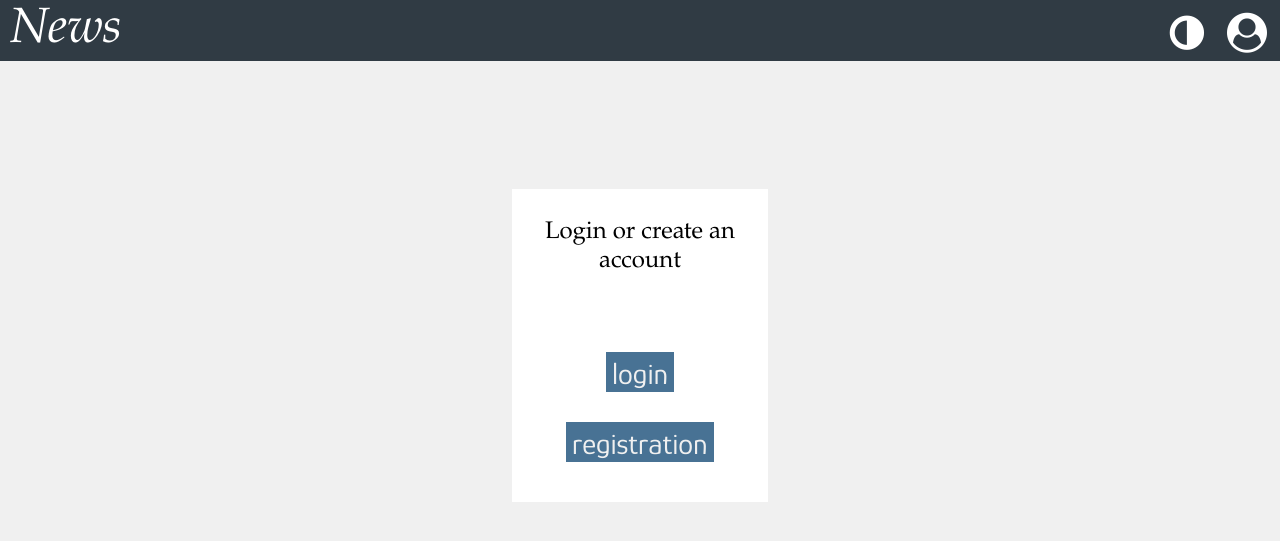
After one commit to Infinity2326/news_parser, a Flask app: page /login-menu in a window 1280 px wide. The commit adds this page. Shown: the top 541 px of the page. Run offline with Flask 2, Linux system fonts and the light colour scheme.

Commit message:
restructuring code, added login and registration pages

```diff
--- a/application.py
+++ b/application.py
@@ -1,8 +1,9 @@
 import datetime
 from flask import Flask, render_template, request, url_for
 from gtts import gTTS
-from main import create_posts
+from posts import create_posts
 from database import connection
+from flask_login import LoginManager
 
 
 app = Flask(__name__)
@@ -150,5 +151,50 @@ def rating_score():
         return render_template('index.html', posts=posts, rating=newRating, theme=theme)
 
 
-if __name__ == "__main__":
-    app.run(debug=True, use_reloader=False)
+@app.route('/login-menu', methods=['POST', 'GET'])
+def loginMenu():
+    if request.method == 'POST':
+        if "change-theme" in request.form:
+            changeTheme()
+            return render_template('login-menu.html', theme=theme)
+
+    if request.method == 'GET':
+        return render_template('login-menu.html', theme=theme)
+
+
+@app.route('/login', methods=['POST', 'GET'])
+def login():
+    if request.method == 'POST':
+        if "change-theme" in request.form:
+            changeTheme()
+            return render_template('login.html', theme=theme)
+
+    if request.method == 'GET':
+        return render_template('login.html', theme=theme)
+
+
+@app.route('/registration', methods=['POST', 'GET'])
+def registration():
+    if request.method == 'POST':
+        if "change-theme" in request.form:
+            changeTheme()
+            return render_template('registration.html', theme=theme)
+
+        elif "registration-login" or "registration-password" in request.form:
+            cursor = connection.cursor()
+            newLogin = request.form['registration-login']
+            newPassword = request.form['registration-password']
+            cursor.execute("SELECT * FROM users;")
+            users = cursor.fetchall()
+            print(users)
+            if not newLogin:
+                return "username already taken"
+
+            else:
+                cursor.execute("INSERT INTO users VALUES (?, ?)", (newLogin, newPassword))
+                connection.commit()
+                cursor.close()
+                return f"You registered as {newLogin} password is {newPassword}"
+
+    if request.method == 'GET':
+        return render_template('registration.html', theme=theme)
--- a/main.py
+++ b/main.py
@@ -1,33 +1,5 @@
-import requests
-from bs4 import BeautifulSoup
-from database import *
+from application import app
 
 
-def create_posts():
-    titles_list = []
-    stories_list = []
-    for title in titles:
-        titles_list.append(title.text.replace('"', '\"').replace("'", "\'"))
-
-    for story in stories:
-        stories_list.append(story.text.replace('"', '\"').replace("'", "\'"))
-
-    cursor.execute("SELECT * FROM posts;")
-
-    for i in range(len(titles_list)):
-        title = titles_list[i]
-        sql_request = f'SELECT * FROM posts WHERE title="{title}";'
-        sql_request = cursor.execute(sql_request).fetchone()
-        if not sql_request:
-            cursor.execute("INSERT INTO posts VALUES (?, ?, ?)", (None, title, stories_list[i]))
-            cursor.execute("INSERT INTO rating VALUES (?, ?)", (None, 0))
-            connection.commit()
-        else:
-            pass
-
-
-url = 'https://slashdot.org/'
-response = requests.get(url)
-soup = BeautifulSoup(response.text, 'lxml')
-stories = soup.find_all('div', class_='p')
-titles = soup.find_all('span', class_='story-title')
+if __name__ == "__main__":
+    app.run(debug=True, use_reloader=False)
--- /dev/null
+++ b/posts.py
@@ -0,0 +1,33 @@
+import requests
+from bs4 import BeautifulSoup
+from database import *
+
+
+def create_posts():
+    titles_list = []
+    stories_list = []
+    for title in titles:
+        titles_list.append(title.text.replace('"', '\"').replace("'", "\'"))
+
+    for story in stories:
+        stories_list.append(story.text.replace('"', '\"').replace("'", "\'"))
+
+    cursor.execute("SELECT * FROM posts;")
+
+    for i in range(len(titles_list)):
+        title = titles_list[i]
+        sql_request = f'SELECT * FROM posts WHERE title="{title}";'
+        sql_request = cursor.execute(sql_request).fetchone()
+        if not sql_request:
+            cursor.execute("INSERT INTO posts VALUES (?, ?, ?)", (None, title, stories_list[i]))
+            cursor.execute("INSERT INTO rating VALUES (?, ?)", (None, 0))
+            connection.commit()
+        else:
+            pass
+
+
+url = 'https://slashdot.org/'
+response = requests.get(url)
+soup = BeautifulSoup(response.text, 'lxml')
+stories = soup.find_all('div', class_='p')
+titles = soup.find_all('span', class_='story-title')
--- a/static/css/light-theme.css
+++ b/static/css/light-theme.css
@@ -141,13 +141,27 @@ a{
 
 .dislike:hover,
 .like:hover,
-.theme-button:hover{
+.theme-button:hover,
+.login-button:hover{
   color: rgb(72,114,148);
   transition: all .2s ease-in-out;
   transform: scale(1.1);
 }
 
 .theme-button{
+	cursor: pointer;
+	border: 0;
+	color: white;
+	text-align: center;
+	background: none;
+	font-size: 40px;
+	margin-right: 70px;
+	position:absolute;
+	top: 10px;
+	right:0;
+}
+
+.login-button{
 	cursor: pointer;
 	border: 0;
 	color: white;
@@ -163,3 +177,34 @@ a{
 .header{
 	background: rgb(48, 59 ,68);
 }
+
+.login-menu-block{
+	font-family: "Glory", Arial, Helvetica, sans-serif;
+	margin: 10% 40% 20% 40%;
+	background: white;
+	text-align: center
+}
+.login-block{
+	font-family: "Glory", Arial, Helvetica, sans-serif;
+	font-size: 20px;
+	margin: 10% 38% 20% 38%;
+	background: white;
+	text-align: center
+}
+
+#reg,
+#log{
+	font-size: 30px;
+	margin-top: 30px;
+	text-align: center;
+}
+
+#login-text{
+	padding-bottom: 30px;
+	padding-top: 30px;
+	text-align: center;
+	font-size: 24px;
+}
+.registration-text{
+	padding-bottom: 40px;
+}
--- a/templates/base.html
+++ b/templates/base.html
@@ -13,6 +13,9 @@
 <body>
     <div class="header">
         <input type="button" class="logo" value="News" onClick='location.href="/"'>
+        <button class="login-button" onclick='location.href="/login-menu"'>
+            <i class="fa fa-user-circle" aria-hidden="true"></i>
+        </button>
         <form  method="POST">
             <input type="hidden" name="change-theme" value="change">
             <button class="theme-button">
--- a/templates/index.html
+++ b/templates/index.html
@@ -25,7 +25,7 @@
                         {% endif %}
                     {% endfor %}
                 </div>
-                <form  method="POST">
+                <form method="POST">
                     <input type="hidden" name="post-id" value="{{ line[0] }}">
                     <button type="submit" name="plus-rating" class = "plus-rating" id="plus-{{line[0]}}">
                         <i class="fa fa-thumbs-up fa-3x like" aria-hidden="true"></i>
--- /dev/null
+++ b/templates/login-menu.html
@@ -0,0 +1,20 @@
+{% extends 'base.html' %}
+
+{% block head %}
+<title>News</title>
+{% endblock %}
+
+{% block body %}
+<div class="login-menu-block">
+    <div class="default" id="login-text">
+        Login or create an account
+    </div>
+    <div class="login-text">
+        <button id="reg" class="default-button" onclick='location.href="/login"'>login</button>
+    </div>
+    <div class="registration-text">
+        <button id="reg" class="default-button" onclick='location.href="/registration"'>registration</button>
+    </div>
+
+</div>
+{% endblock %}
```
Also changed, not shown: database.py (+5 -2 lines), static/css/dark-theme.css (+15 -2 lines), templates/login.html (added, +26 -0 lines), templates/registration.html (added, +25 -0 lines), user.py (added).
